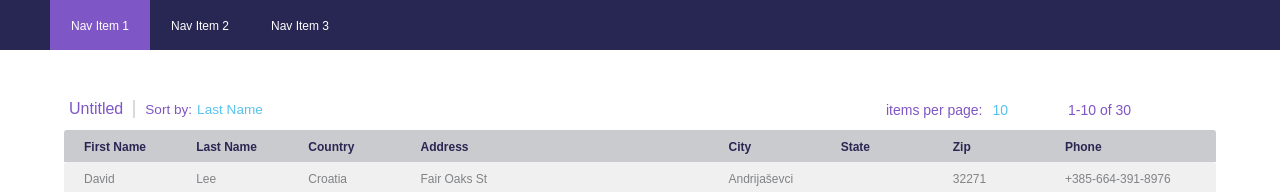
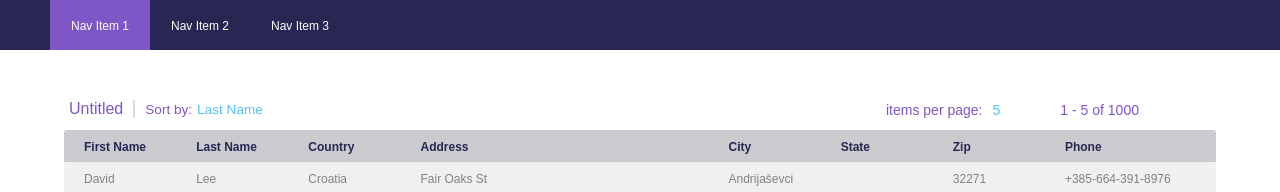
Before and after one commit to yosukeonrails/address-book, a React (Create React App) app: page / in a window 1280 px wide. Shown: the top 192 px of the page. Built offline with nearby package versions, Linux system fonts and the light colour scheme; some icons are missing.

Commit message:
created the item per page function

```diff
--- a/src/App.js
+++ b/src/App.js
@@ -24,8 +24,22 @@ class App extends React.Component {
 
       this.selectBook = this.selectBook.bind(this);
       this.sort = this.sort.bind(this);
+      this.pagenate = this.pagenate.bind(this);
+
       console.log(user1)
-      this.state = { user:user1 , selected_book:0 , displayed: user1.addressBooks[0].displayed , chunk:5, page:0 };
+      this.state = {
+        user:user1 ,
+        selected_book:0 ,
+        book:user1.addressBooks[0],
+        displayed: user1.addressBooks[0].displayed ,
+        chunk:user1.addressBooks[0].chunk,
+        page:user1.addressBooks[0].page,
+        page_start:user1.addressBooks[0].page_start,
+        page_end:user1.addressBooks[0].page_end,
+        length:user1.addressBooks[0].addressList.length
+         };
+
+
 
     }
 
@@ -40,6 +54,20 @@ class App extends React.Component {
    }
 
 
+   pagenate( chunk , pages){
+
+      let book = this.state.user.addressBooks[this.state.selected_book];
+      book.pageNate(chunk, pages);
+
+      this.setState({
+      book:book,
+      displayed:book.displayed
+      });
+
+
+  }
+
+
 
    selectBook(id){
 
@@ -51,15 +79,13 @@ class App extends React.Component {
    }
 
    render() {
-    console.log('re-rendering')
-    console.log(this.state.displayed);
 
     return (
       <div className="App">
 
           <Navigation user={this.state.user} selected_book={this.state.selected_book} selectBook={this.selectBook} />
 
-          <AddressBookComponent  sort={this.sort} displayed={this.state.displayed} address_book={this.state.user.addressBooks[this.state.selected_book]} />
+          <AddressBookComponent  pagenate={this.pagenate} book={this.state.book} sort={this.sort} displayed={this.state.displayed} address_book={this.state.user.addressBooks[this.state.selected_book]} />
 
       </div>
     );
--- a/src/address-book.js
+++ b/src/address-book.js
@@ -8,12 +8,16 @@
         this.addressList=addressList;
         this.displayed = this.pageNate(5,0);
         this.name=name;
-
+        this.page= page;
+        this.chunk= chunk;
+        this.page_end= this.page*this.chunk+this.chunk;
+        this.page_start = this.page_end - this.chunk +1;
+        this.length= this.addressList.length;
      }
 
      pageNate(chunk, page){
 
-
+        console.log("paginate ", chunk , page);
         let start= page*chunk;
         let end= start+chunk;
 
@@ -26,6 +30,8 @@
         if(section.length === 0 ){ return null  }
 
         this.displayed = section;
+        this.chunk = chunk;
+        this.page= page;
 
          return section
     }
--- a/src/components/address-book.js
+++ b/src/components/address-book.js
@@ -1,19 +1,24 @@
 import React, { Component } from 'react';
-let Book = require('../address-book.js')
+import Pagenator from './paginator.js';
+import  Sorter  from './sorter.js';
+let Book = require('../address-book.js');
+
+
 
 export class AddressBook extends React.Component {
 
    constructor(props){
       super(props);
 
-      this.state= { chunk:5 , page:0 , displayed:this.props.address_book.displayed, name:"Untitled"}
+      this.state= {
+
+        displayed:this.props.address_book.displayed, name:"Untitled"}
 
     }
 
 
 
    render() {
-
 
     let fied_size = {short:"8%", medium:"20%" ,large:"25%"}
     let contacts = this.props.displayed.map((contact,i)=>{
@@ -33,7 +38,7 @@ export class AddressBook extends React.Component {
 
 
         <div className="nav-right">
-            <Pagenator/>
+            <Pagenator pagenate= {this.props.pagenate} book={this.props.book}/>
         </div>
 
         </div>
@@ -67,130 +72,6 @@ export class AddressBook extends React.Component {
 export default AddressBook
 
 
-class Sorter extends React.Component {
-        constructor(props){
-           super(props);
-
-            this.selectOption = this.selectOption.bind(this);
-            this.state={options:"none"}
-
-        }
-
-        openOptions (option){
-           let switch_to=  (option ==="none") ? "block" : "none";
-           this.setState({options:switch_to});
-        }
-
-        selectOption(e){
-            let sortBy= e.target.id;
-            console.log(this.props)
-            this.props.sort(sortBy);
-        }
-
-        render(){
-
-            let arrow= <i className="fas fa-sort-down"></i>;
-
-
-             return(
-                 <div className="sorter">
-                    <span>Sort by:</span>
-
-                    <div className="sorter-criteria" >
-                            <div className="sorter-criteria-toggle" onClick={()=>{ this.openOptions(this.state.options) }}> Last Name {arrow} </div>
-                            <div style={{display:this.state.options}}  className="sorter-options-container">
-                                    <div id="sorter-arrow-up" ><i className="fas fa-caret-up"></i></div>
-
-                                    <div onMouseLeave={()=>{this.openOptions("block")}} className="sorter-options">
-                                        <div id="sort-by-header">  <li ></li></div>
-                                        <ul onClick={(event)=>{this.openOptions("block"); this.selectOption(event)}}  >
-                                            <li id="first_name">First Name</li>
-                                            <li id="last_name">Last Name</li>
-                                            <li id="country">Country</li>
-                                            <li id="city">City</li>
-                                            <li id="state">State</li>
-                                        </ul>
-                                    </div>
-                            </div>
-                    </div>
-
-
-                 </div>
-             )
-        }
-
-}
-
-
-
-class Pagenator extends React.Component {
-    constructor(props){
-       super(props);
-       this.state={options:"none"}
-    }
-
-    openOptions (option){
-        let switch_to=  (option ==="none") ? "block" : "none";
-        this.setState({options:switch_to});
-     }
-
-     selectOption(e){
-         let items= e.target.value;
-        console.log(items)
-     }
-
-
-
-    render(){
-        let arrow= <i className="fas fa-sort-down"></i>;
-
-         return(
-             <div className="pagenator">
-
-               <div className="items-per-page">items per page:</div>
-                <div className="pagenator-chunk">
-                <div className="pagenator-toggle" onClick={()=>{ this.openOptions(this.state.options) }}> 10 {arrow}  </div>
-
-
-                <div style={{display:this.state.options}}  className="sorter-options-container">
-
-                        <div id="pagenate-arrow" ><i className="fas fa-caret-up"></i></div>
-
-                        <div onMouseLeave={()=>{this.openOptions("block")}} id="pagenate-options" className="sorter-options">
-                            <div id="sort-by-header">  <li ></li></div>
-                            <ul onClick={(event)=>{this.openOptions("block"); this.selectOption(event)}}  >
-                                <li>5</li>
-                                <li>10</li>
-                                <li>25</li>
-                                <li>50</li>
-                                <li>75</li>
-                                <li>100</li>
-                            </ul>
-                        </div>
-
-                </div>
-                </div>
-
-
-               <div className="items-of-total">
-                1-10 of 30
-
-
-               </div>
-
-                <div className="pagenator-arrows">
-
-                   <span id="pagenator-arrow"><i className="fas fa-chevron-left"></i></span>
-                   <span id="pagenator-arrow"><i className="fas fa-chevron-right"></i></span>
-
-                </div>
-
-             </div>
-         )
-    }
-
-}
-
 class Contact extends React.Component {
     constructor(props){
        super(props);
--- /dev/null
+++ b/src/components/paginator.js
@@ -0,0 +1,77 @@
+
+import React, { Component } from 'react';
+let Book = require('../address-book.js');
+
+class Pagenator extends React.Component {
+    constructor(props){
+       super(props);
+       this.state={options:"none"}
+       this.selectOption = this.selectOption.bind(this);
+
+    }
+
+    openOptions (option){
+        let switch_to=  (option ==="none") ? "block" : "none";
+        this.setState({options:switch_to});
+
+     }
+
+     selectOption(e){
+
+         let chunk= e.target.value;
+         this.props.pagenate(chunk, this.props.book.page);
+     }
+
+
+
+    render(){
+        let arrow= <i className="fas fa-sort-down"></i>;
+
+         return(
+             <div className="pagenator">
+
+               <div className="items-per-page">items per page:</div>
+                <div className="pagenator-chunk">
+                <div className="pagenator-toggle" onClick={()=>{ this.openOptions(this.state.options) }}> {this.props.book.chunk} {arrow}  </div>
+
+
+                <div style={{display:this.state.options}}  className="sorter-options-container">
+
+                        <div id="pagenate-arrow" ><i className="fas fa-caret-up"></i></div>
+
+                        <div onMouseLeave={()=>{this.openOptions("block")}} id="pagenate-options" className="sorter-options">
+                            <div id="sort-by-header">  <li ></li></div>
+                            <ul onClick={(event)=>{this.openOptions("block"); this.selectOption(event)}}  >
+                                <li value="5">5</li>
+                                <li value="10">10</li>
+                                <li value="25">25</li>
+                                <li value="50">50</li>
+                                <li value="75">75</li>
+                                <li value="100">100</li>
+                            </ul>
+                        </div>
+
+                </div>
+                </div>
+
+
+               <div className="items-of-total">
+                {this.props.book.page_start} - {this.props.book.page_end} of {this.props.book.length}
+
+
+               </div>
+
+                <div className="pagenator-arrows">
+
+                   <span id="pagenator-arrow"><i className="fas fa-chevron-left"></i></span>
+                   <span id="pagenator-arrow"><i className="fas fa-chevron-right"></i></span>
+
+                </div>
+
+             </div>
+         )
+    }
+
+}
+
+export default Pagenator;
--- /dev/null
+++ b/src/components/sorter.js
@@ -0,0 +1,60 @@
+
+
+import React, { Component } from 'react';
+let Book = require('../address-book.js');
+
+class Sorter extends React.Component {
+    constructor(props){
+       super(props);
+
+        this.selectOption = this.selectOption.bind(this);
+        this.state={options:"none"}
+
+    }
+
+    openOptions (option){
+       let switch_to=  (option ==="none") ? "block" : "none";
+       this.setState({options:switch_to});
+    }
+
+    selectOption(e){
+        let sortBy= e.target.id;
+        console.log(this.props)
+        this.props.sort(sortBy);
+    }
+
+    render(){
+
+        let arrow= <i className="fas fa-sort-down"></i>;
+
+
+         return(
+             <div className="sorter">
+                <span>Sort by:</span>
+
+                <div className="sorter-criteria" >
+                        <div className="sorter-criteria-toggle" onClick={()=>{ this.openOptions(this.state.options) }}> Last Name {arrow} </div>
+                        <div style={{display:this.state.options}}  className="sorter-options-container">
+                                <div id="sorter-arrow-up" ><i className="fas fa-caret-up"></i></div>
+
+                                <div onMouseLeave={()=>{this.openOptions("block")}} className="sorter-options">
+                                    <div id="sort-by-header">  <li ></li></div>
+                                    <ul onClick={(event)=>{this.openOptions("block"); this.selectOption(event)}}  >
+                                        <li id="first_name">First Name</li>
+                                        <li id="last_name">Last Name</li>
+                                        <li id="country">Country</li>
+                                        <li id="city">City</li>
+                                        <li id="state">State</li>
+                                    </ul>
+                                </div>
+                        </div>
+                </div>
+
+
+             </div>
+         )
+    }
+
+}
+
+export default Sorter
```
